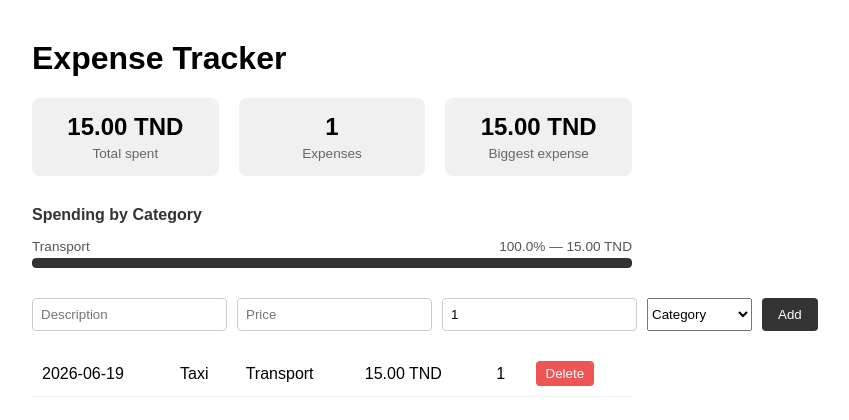
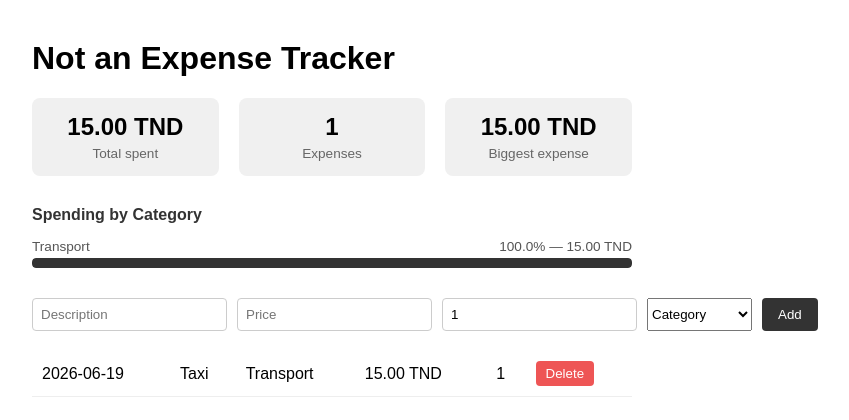
Before and after one commit to loujaynbrahem/expense-tracker, a Flask app: page / in a window 1280 px wide. Shown: the top 420 px of the page, without its empty margins (308-1157 px from the left). Run offline with Flask 3, Linux system fonts and the light colour scheme.

Commit message:
changed title

```diff
--- a/templates/index.html
+++ b/templates/index.html
@@ -130,7 +130,7 @@
 </head>
 
 <body>
-    <h1>Expense Tracker</h1>
+    <h1>Not an Expense Tracker</h1>
 
     <div class="stats">
         <div class="stat-box">
```
